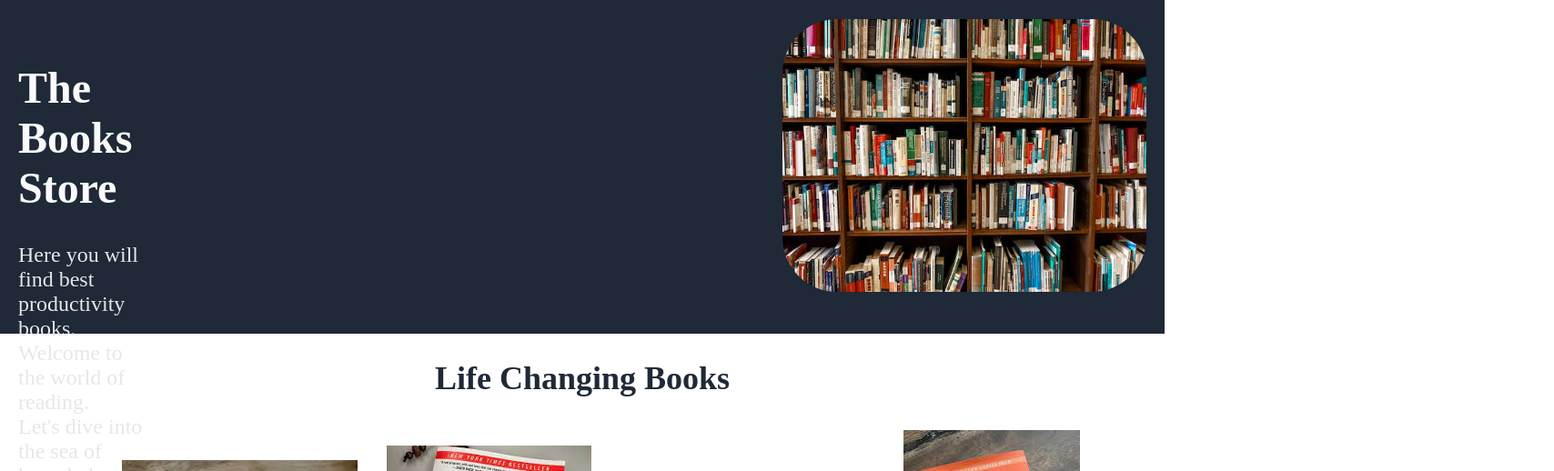
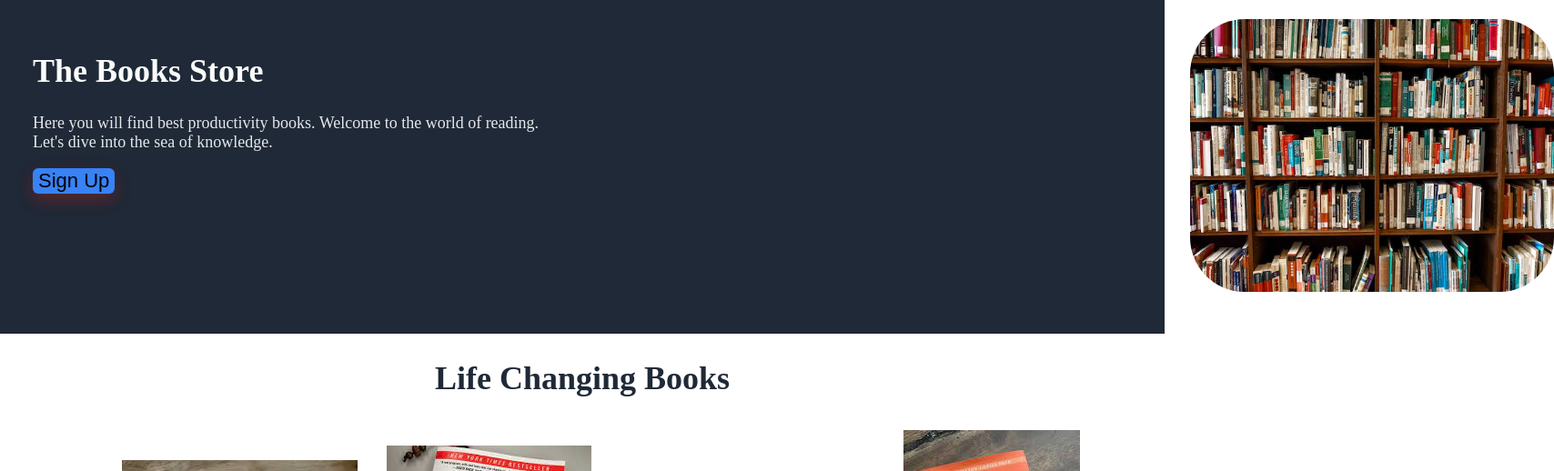
Before and after one commit to amw514/mybookstore, a plain HTML site: page index.html in a window 1280 px wide. Shown: the part 113-631 px from the top of the page at 91% size, 1708 px wide, since content can reach past the window. Drawn offline with Linux system fonts and the light colour scheme.

Commit message:
fixed header

```diff
--- a/index.html
+++ b/index.html
@@ -26,8 +26,8 @@
         <div class="body-left-side">
           <p class="main-text">The Books Store</p>
           <p class="secondary-text">
-            Here you will find best productivity books. <br />
-            Welcome to the world of reading. <br />
+            Here you will find best productivity books. Welcome to the world of
+            reading. <br />
             Let's dive into the sea of knowledge.
           </p>
           <button class="header-button">Sign Up</button>
--- a/style.css
+++ b/style.css
@@ -43,18 +43,18 @@ nav ul li a:hover {
     display: flex;
     flex-direction: column;
     align-items: flex-start;
-    /* margin: 0 1em 0 1em; */
+    margin: 0 1em 0 1em;
 
 }
 .main-text{
     color: #f9faf9;
-    font-size: 48px;
+    font-size: 36px;
     font-weight: bolder;
 }
 .secondary-text{
-    font-size: 24px;
+    font-size: 18px;
     color: #e5e7eb;
-    margin-top: -15px;
+    margin-top: -10px;
 }
 .header-button{
     background-color: #3882f6;
@@ -66,6 +66,10 @@ nav ul li a:hover {
 }
 .header-button:hover{
     box-shadow: 0 12px 16px 0 rgba(241, 240, 240, 0.24),0 17px 50px 0 rgba(223, 197, 197, 0.19);
+}
+.body-right-side{
+    width:400px;
+    height: 300px;
 }
 .body-right-side > img{
     border-radius: 60px;
```
